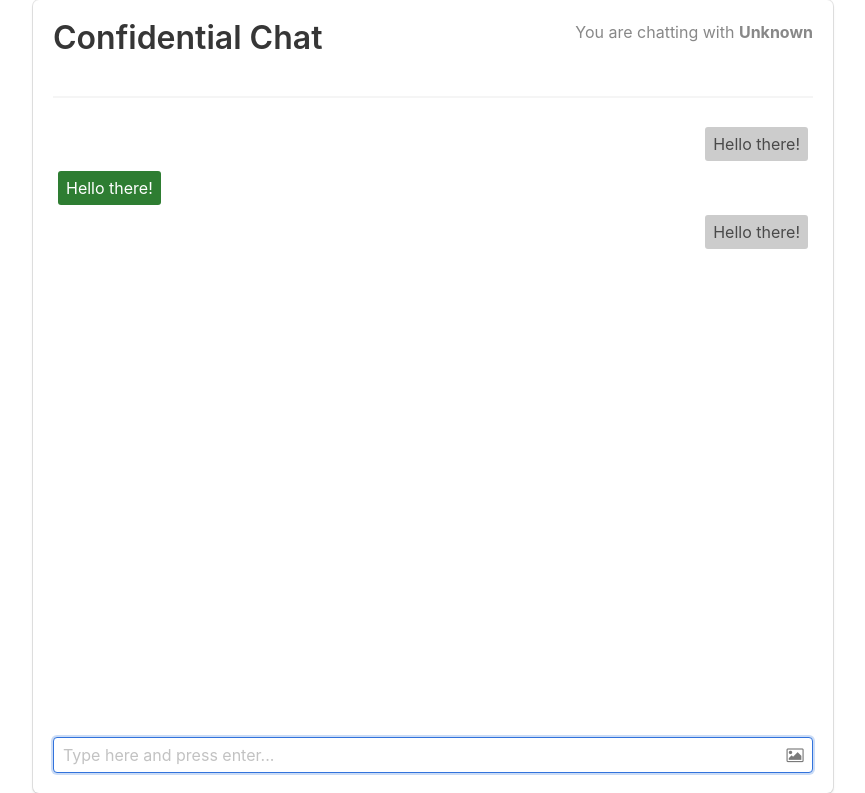
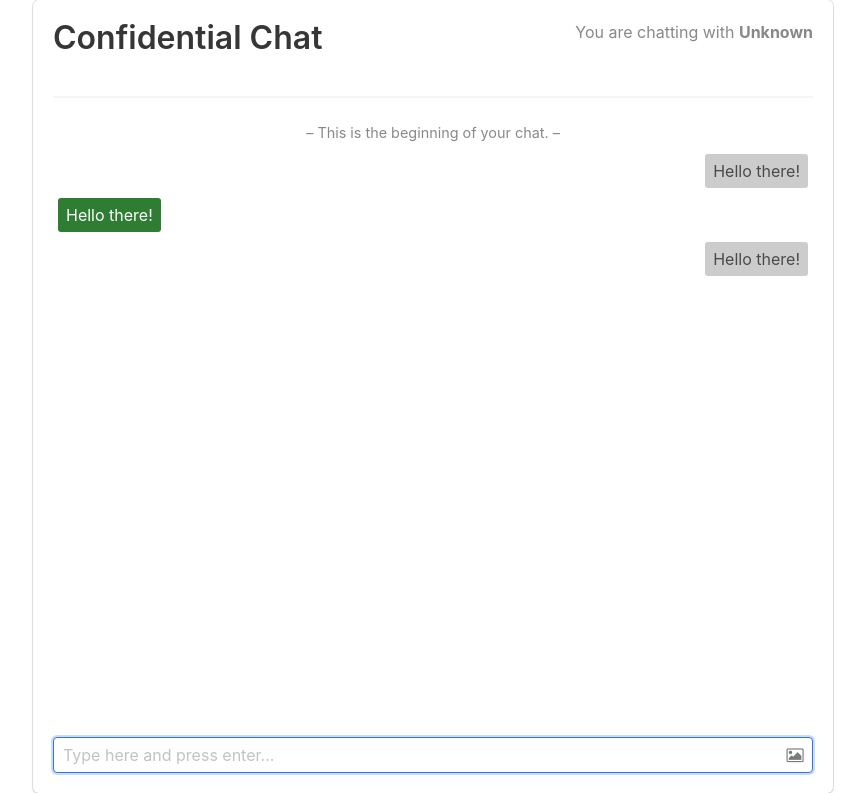
Before and after one commit to the-flying-circus/HackMIT2018, a Flask app: page /chat in a window 1280 px wide. Shown: the part 86-879 px from the top of the page, without its empty margins (207-1072 px from the left). Run offline with Flask 2, Linux system fonts and the light colour scheme; data that the repository does not hold is empty; some libraries are stand-ins or nearby versions.

Commit message:
add marker for beginning of chat

```diff
--- a/static/css/base.css
+++ b/static/css/base.css
@@ -17,6 +17,13 @@
     height: 600px;
     overflow-y: auto;
     margin-bottom: 15px;
+}
+
+#output .meta {
+    color: #888;
+    text-align: center;
+    font-size: 0.9em;
+    margin-bottom: 5px;
 }
 
 #gifs {
--- a/templates/chat.html
+++ b/templates/chat.html
@@ -12,6 +12,7 @@
     </div>
     <hr />
     <div id="output">
+        <div class="meta">&ndash; This is the beginning of your chat. &ndash;</div>
         <div class="is-clearfix"><span class="msg">Hello there!</span></div>
         <div class="is-clearfix"><span class="msg other">Hello there!</span></div>
         <div class="is-clearfix"><span class="msg">Hello there!</span></div>
```
